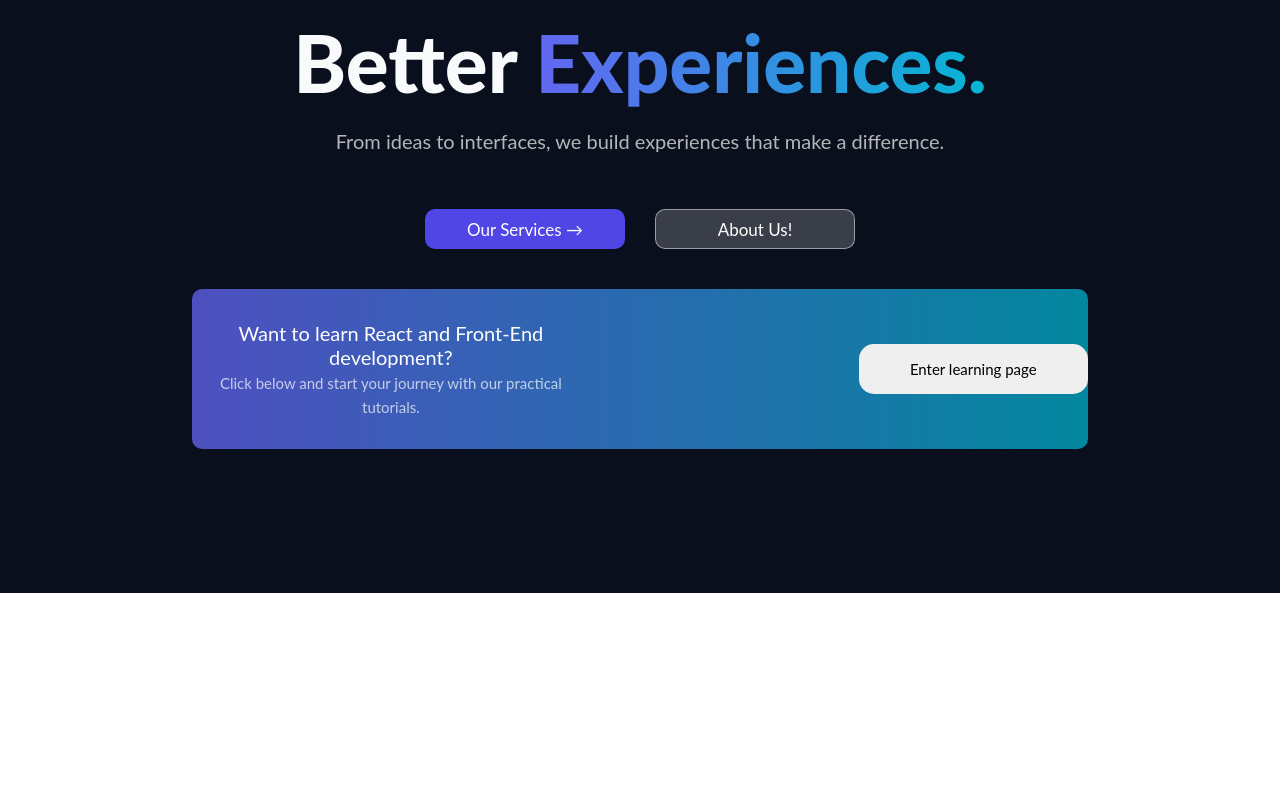
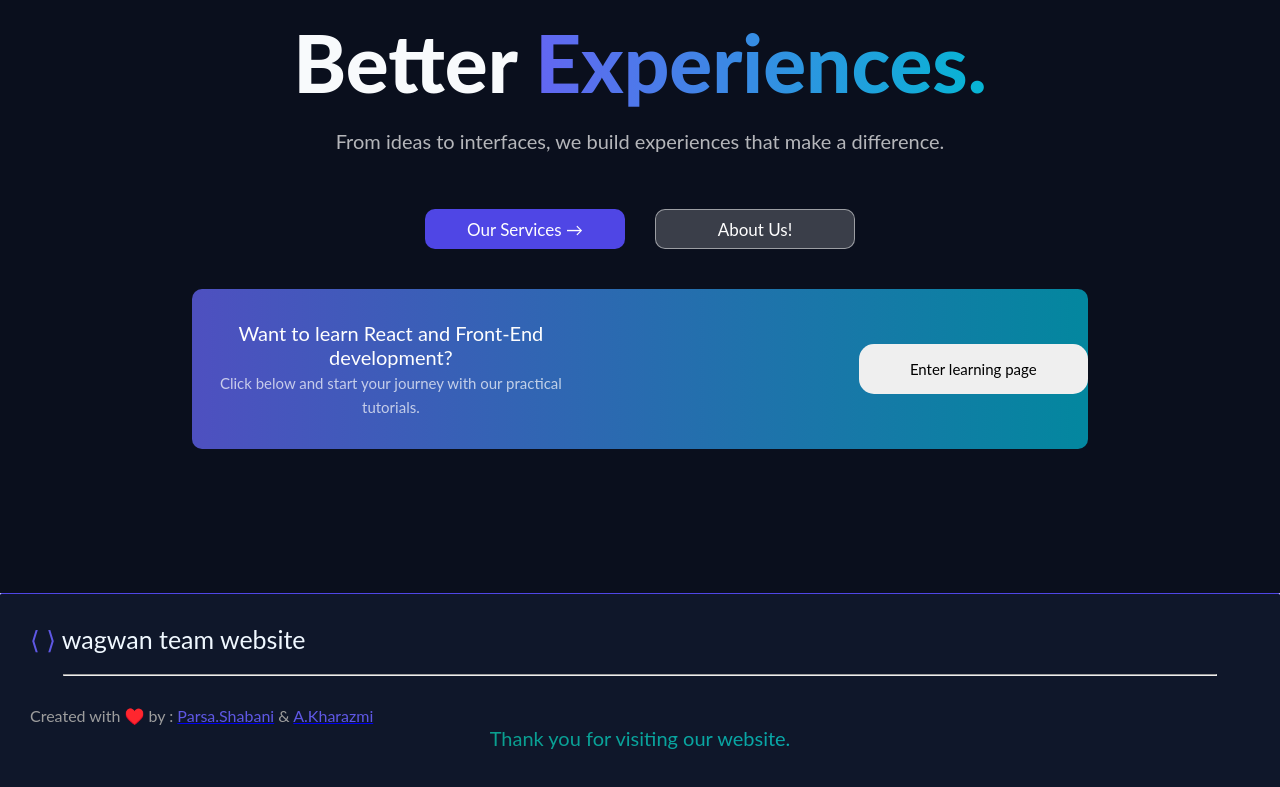
Before and after one commit to TheBatman05/Wagwan_React, a React (Create React App) app: page / in a window 1280 px wide. Shown: the part 391-1178 px from the top of the page. Before the commit the page ends 984 px from the top, so only its background shows below. Built offline with nearby package versions, Linux system fonts and the light colour scheme.

Commit message:
Footer added

```diff
--- a/src/App.js
+++ b/src/App.js
@@ -2,12 +2,14 @@ import logo from './logo.svg';
 import './App.css';
 import Header from "./components/Header"
 import Hero from "./components/Hero"
+import Footer from "./components/Footer"
 
 function App() {
   return(
     <>
       <Header />
       <Hero />
+      <Footer />
     </>
   );
 }
--- /dev/null
+++ b/src/components/Footer.js
@@ -0,0 +1,14 @@
+import styles from "./Footer.module.css"
+
+const Footer = () =>{
+    return(
+        <div id={styles.footerbox}>
+          <p id={styles.matnfooter}><span id={styles.grad}>⟨ ⟩</span> wagwan team website</p>
+          <br />
+          <hr />
+          <p id={styles.asatid}>Created with ♥️ by : <a href="https://github.com/parsashabani"><span className={styles.salatin}>Parsa.Shabani</span></a> & <a href="https://github.com/TheBatman05"><span className={styles.salatin} >A.Kharazmi</span></a></p>
+          <div id={styles.tashakor}><p id={styles.sepas}>Thank you for visiting our website.</p></div>
+        </div>
+    );
+}
+export default Footer;
--- /dev/null
+++ b/src/components/Footer.module.css
@@ -0,0 +1,55 @@
+#footerbox{
+    width: 100%;
+    height: 26vh;
+    background-color: #0f172a;
+    margin-bottom: 0;
+    border-top: solid #4f46e5 1px ;
+    /* margin-top: 100vh; */
+    border-top-left-radius:2px ;
+    border-top-right-radius: 2px;
+}
+#matnfooter{
+   color: aliceblue;
+   margin-top: 30px;
+   margin-left: 30px;
+   font-size: 25px;
+   display:block ;
+}
+#grad{
+    color: #5f58e5;
+    font-size: 25px;
+}
+.salatin{
+    color: #5f58e5;
+    cursor: pointer;
+    text-decoration: none;
+}
+#asatid{
+    color: rgb(157, 157, 157);
+    margin-left: 30px;
+    margin-top: 30px;
+    text-decoration: none;
+}
+hr{
+    /* background: linear-gradient(#06b6d4, #6f0428); */
+
+    width: 90%;
+    /* height: 3px; */
+    margin-top: 20px;
+    text-align: center;
+    margin: 0 auto;
+
+}
+#sepas{
+    color: transparent;
+    font-size: 20px;
+    text-align: center;
+}
+#tashakor{
+    background: linear-gradient(90deg , #0c9064 ,#06b6d4 );
+    /* -webkit-background-clip: text; */
+    background-clip: text;
+}
+span{
+    text-decoration: none;
+}
```
